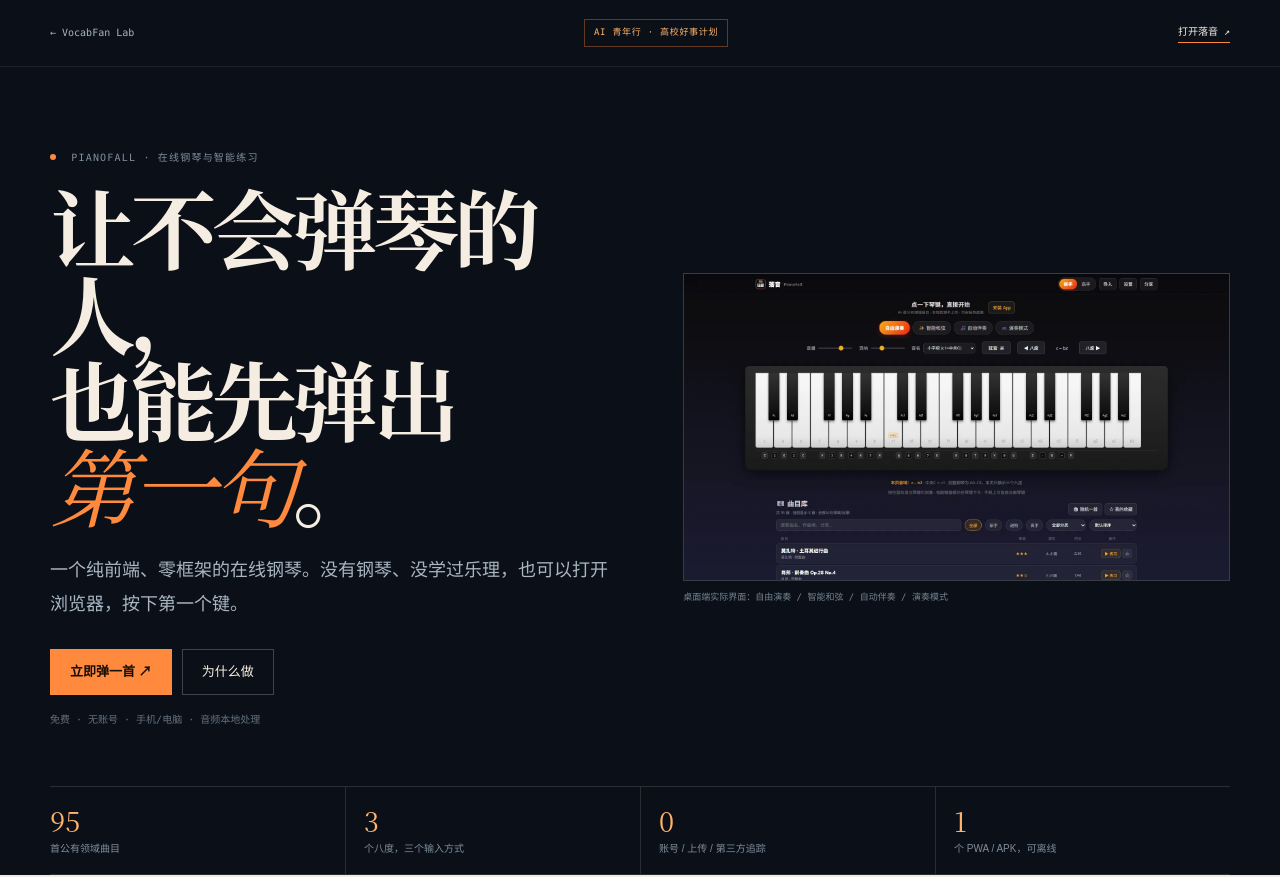
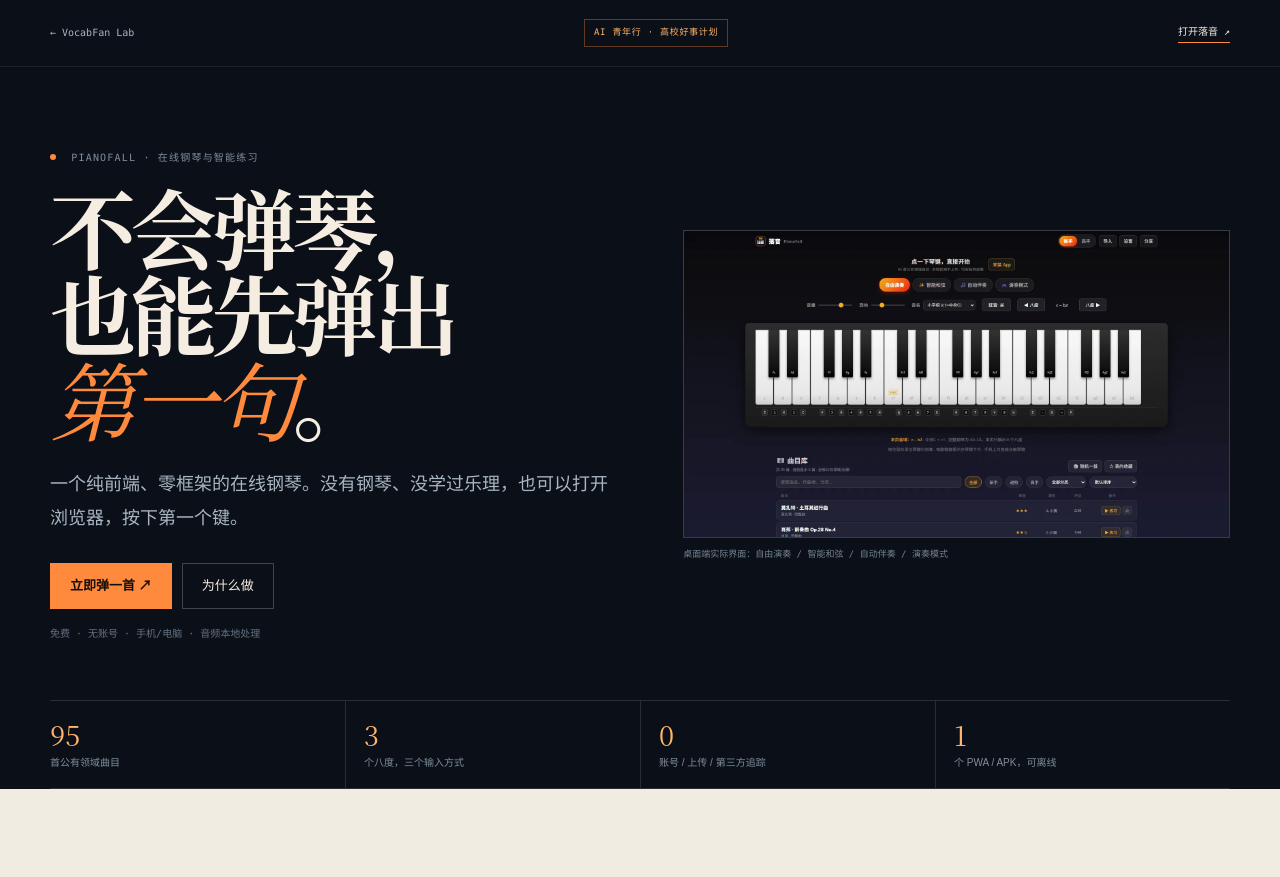
Before and after one commit to yangfanwudi/yangfanwudi.github.io, a plain HTML site: page lab/luoyin/index.html in a window 1280 px wide. Shown: the top 877 px of the page. Drawn offline with Linux system fonts and the light colour scheme.

Commit message:
content: 落音介绍标题排版

```diff
--- a/lab/luoyin/index.html
+++ b/lab/luoyin/index.html
@@ -35,7 +35,7 @@
     <div class="wrap hero-grid">
       <div>
         <p class="eyebrow"><i></i> PianoFall · 在线钢琴与智能练习</p>
-        <h1>让不会弹琴的人，<br>也能先弹出<br><span>第一句</span>。</h1>
+        <h1>不会弹琴，<br>也能先弹出<br><span>第一句</span>。</h1>
         <p class="lede">一个纯前端、零框架的在线钢琴。没有钢琴、没学过乐理，也可以打开浏览器，按下第一个键。</p>
         <div class="cta-row">
           <a class="btn primary" href="https://yangfanwudi.github.io/luoyin-pianofall/">立即弹一首 ↗</a>
```
